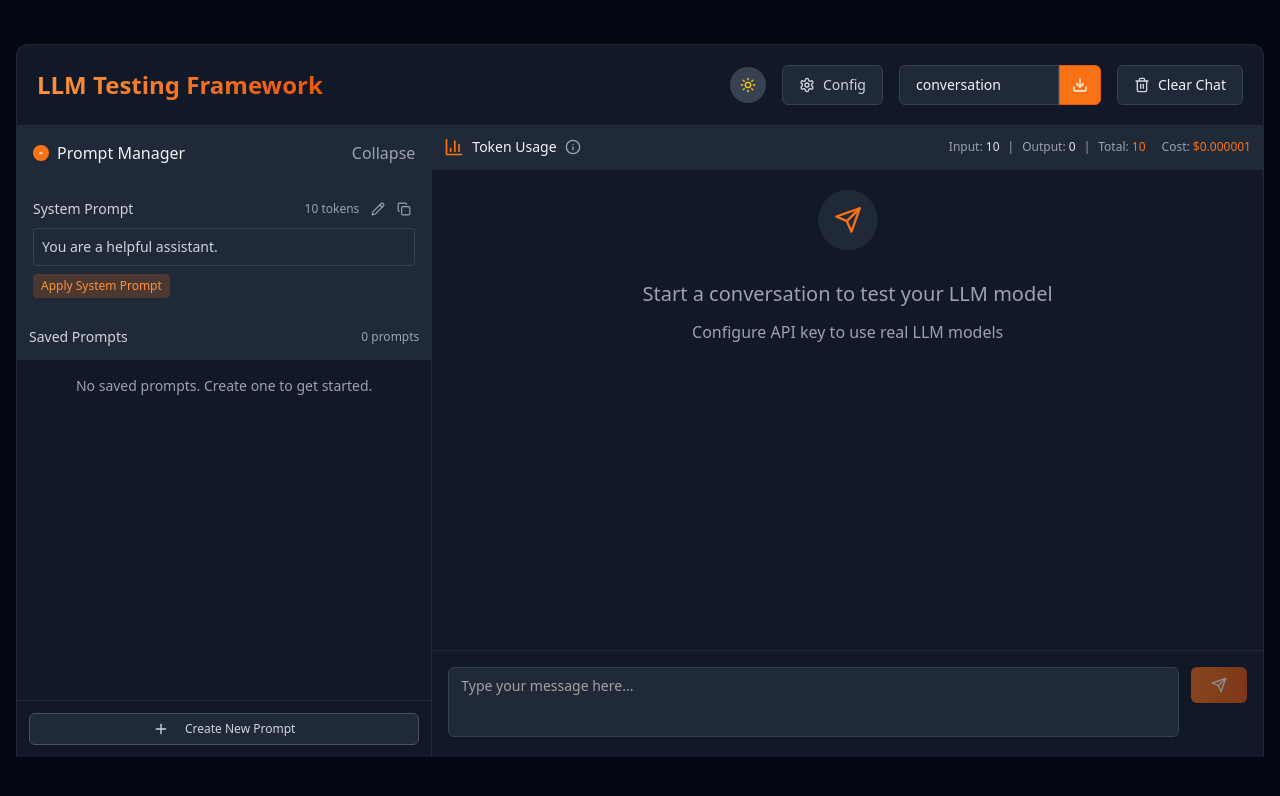
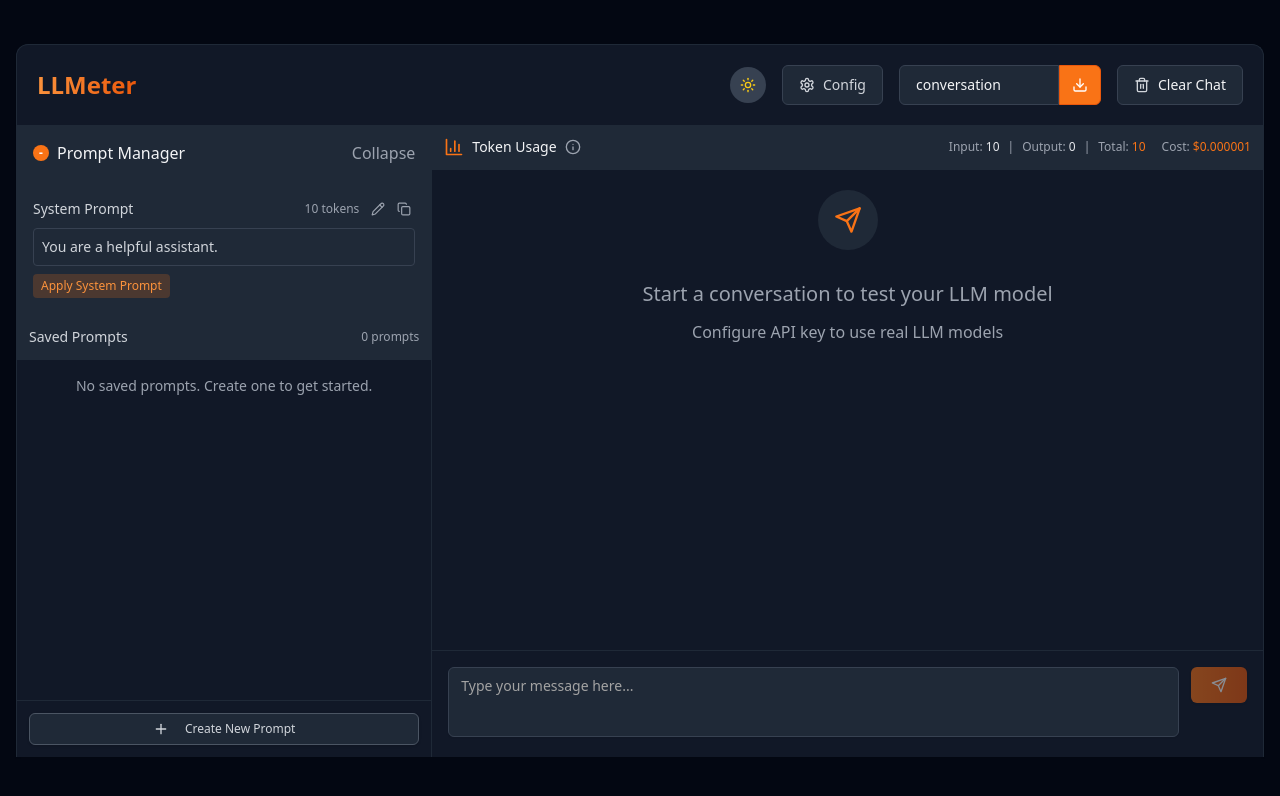
Before and after one commit to IremOztimur/LLMeter, a Next.js app in the folder llm-chat/: page / in a window 1280 px wide. Shown: the top 796 px of the page. Built offline with nearby package versions, Linux system fonts and the light colour scheme.

Commit message:
[UPDATE] Header

```diff
--- a/llm-chat/app/page.tsx
+++ b/llm-chat/app/page.tsx
@@ -453,7 +453,7 @@ export default function Home() {
         <header className="p-5">
           <div className="flex justify-between items-center">
             <h1 className="text-2xl font-bold bg-gradient-to-r from-orange-400 to-orange-600 bg-clip-text text-transparent">
-              LLM Testing Framework
+              LLMeter
             </h1>
             <div className="flex items-center gap-4">
               <ThemeToggle />
```
